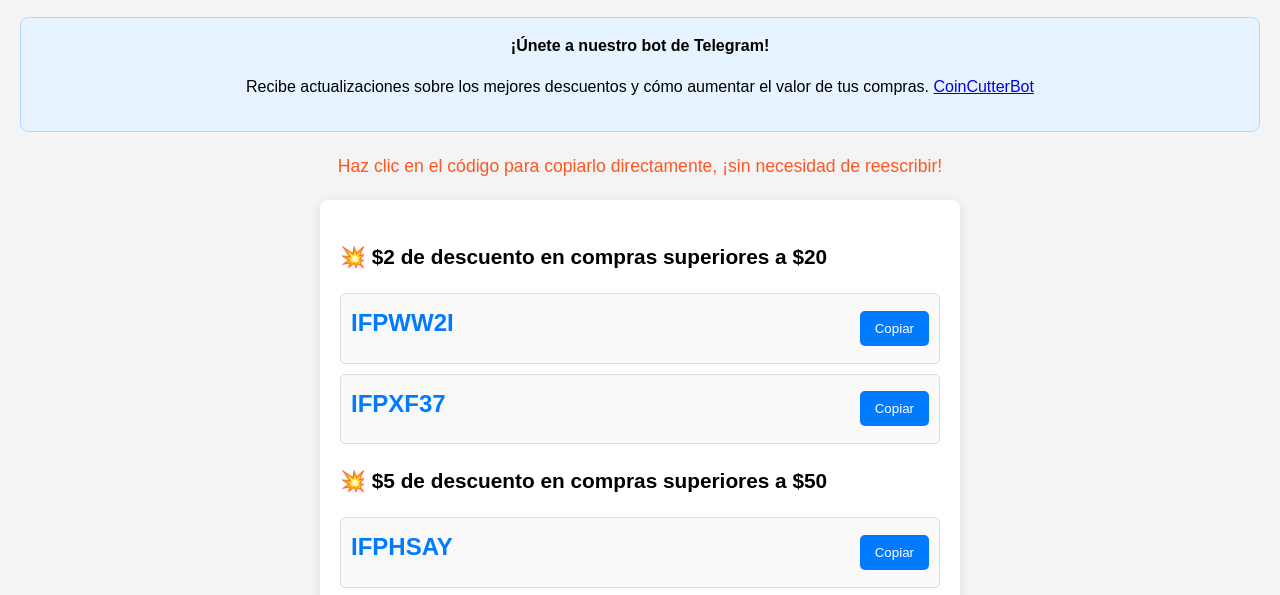
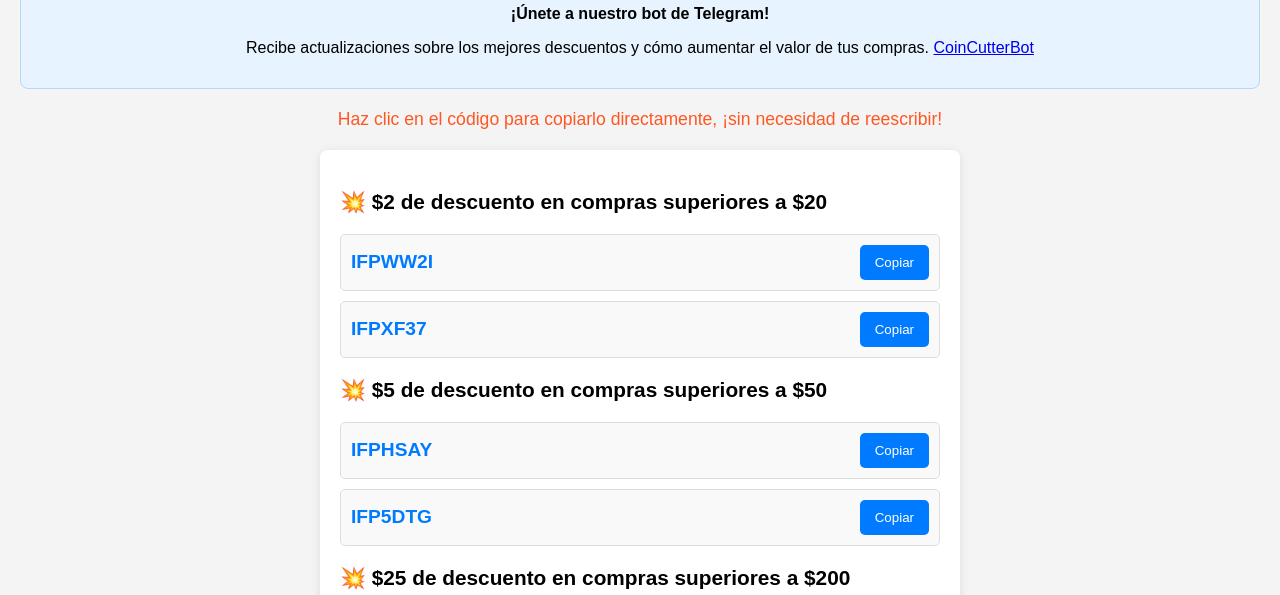
Before and after one commit to Aliexpress-Genius/DiscountWizard, a plain HTML site: page index.html in a window 1280 px wide. Shown: the part 164-759 px from the top of the page. Drawn offline with Linux system fonts and the light colour scheme.

Commit message:
Update index.html

```diff
--- a/index.html
+++ b/index.html
@@ -4,14 +4,12 @@
     <meta charset="UTF-8">
     <meta name="viewport" content="width=device-width, initial-scale=1.0">
     <title>Códigos de Cupón de AliExpress</title>
-    <meta name="description" content="Descubre códigos de cupón para AliExpress y aprovecha grandes descuentos en tus compras.">
     <style>
         body {
             font-family: Arial, sans-serif;
             background-color: #f4f4f4;
             margin: 0;
             padding: 20px;
-            line-height: 1.6;
         }
         h1 {
             text-align: center;
@@ -43,8 +41,8 @@
         }
         .coupon {
             display: flex;
-            flex-direction: column; /* Change for better mobile display */
-            align-items: center; /* Center items */
+            justify-content: space-between;
+            align-items: center;
             padding: 10px;
             margin: 10px 0;
             border: 1px solid #ddd;
@@ -56,11 +54,11 @@
             background: #e9e9e9;
         }
         .coupon-code {
-            font-size: 1.5em; /* Slightly larger for better readability */
+            font-size: 1.2em;
             color: #007bff;
             cursor: pointer;
             font-weight: bold;
-            margin-bottom: 10px; /* Space between code and button */
+            flex: 1; /* Allow it to grow */
         }
         .copy-button {
             padding: 10px 15px;
@@ -70,6 +68,7 @@
             color: white;
             cursor: pointer;
             transition: background 0.3s;
+            margin-left: 10px; /* Space between code and button */
         }
         .copy-button:hover {
             background: #0056b3;
@@ -100,14 +99,6 @@
             line-height: 200px;
             font-size: 1.5em;
             color: #999;
-        }
-
-        @media (min-width: 600px) {
-            .coupon {
-                flex-direction: row; /* Row layout for larger screens */
-                justify-content: space-between;
-                align-items: center;
-            }
         }
     </style>
 </head>
@@ -259,9 +250,9 @@
             <button class="copy-button" onclick="copyToClipboard('IFPZ8DL', this)">Copiar</button>
             <span class="alert" id="alert-IFPZ8DL">Código copiado: IFPZ8DL</span>
         </div>
+
+        <div class="note">🔗 Únete a nuestro canal de Telegram para más ofertas exclusivas: <a href="https://t.me/AliOfertasES" target="_blank">AliOfertasES</a></div>
     </div>
-
-    <div class="note">🔗 Únete a nuestro canal de Telegram para más ofertas exclusivas: <a href="https://t.me/AliOfertasES" target="_blank">AliOfertasES</a></div>
 
     <script>
         function copyToClipboard(code, element) {
```
